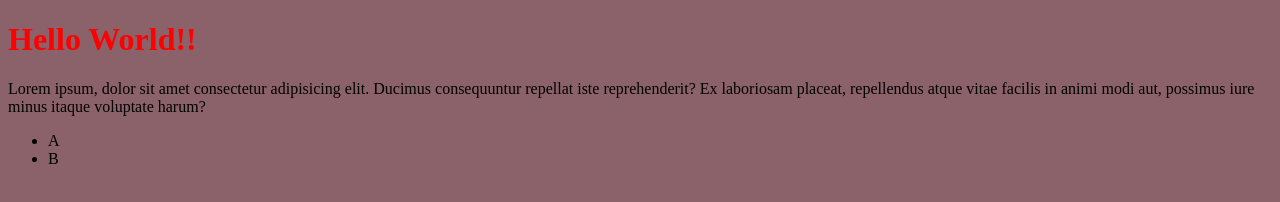
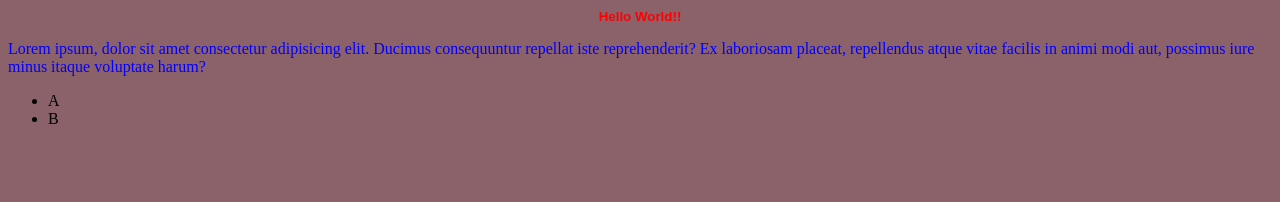
Before and after one commit to andredenani/teste-git, a plain HTML site: page index.html in a window 1280 px wide. Drawn offline with Linux system fonts and the light colour scheme.

Commit message:
modificação e inclusão contato

```diff
--- a/estilo.css
+++ b/estilo.css
@@ -1,3 +1,9 @@
 body {
     background-color: rgb(139, 97, 106);
 }
+
+h1{
+    text-align:center;
+    font-size:smaller;
+    font-family: Arial, Helvetica, sans-serif;
+}
--- a/index.html
+++ b/index.html
@@ -8,8 +8,8 @@
     <link rel="stylesheet" href="estilo.css">
 </head>
 <body>
-    <h1 style="color: red">Hello World!!</h1>
-    <p>Lorem ipsum, dolor sit amet consectetur adipisicing elit. Ducimus consequuntur repellat iste reprehenderit? Ex laboriosam placeat, repellendus atque vitae facilis in animi modi aut, possimus iure minus itaque voluptate harum?</p>
+    <h1 style="color: red;">Hello World!!</h1>
+    <p style="color: blue;">Lorem ipsum, dolor sit amet consectetur adipisicing elit. Ducimus consequuntur repellat iste reprehenderit? Ex laboriosam placeat, repellendus atque vitae facilis in animi modi aut, possimus iure minus itaque voluptate harum?</p>
     <ul>
         <li>A</li>
         <li>B</li>
```
Also changed, not shown: contato.html (added, +12 -0 lines).
